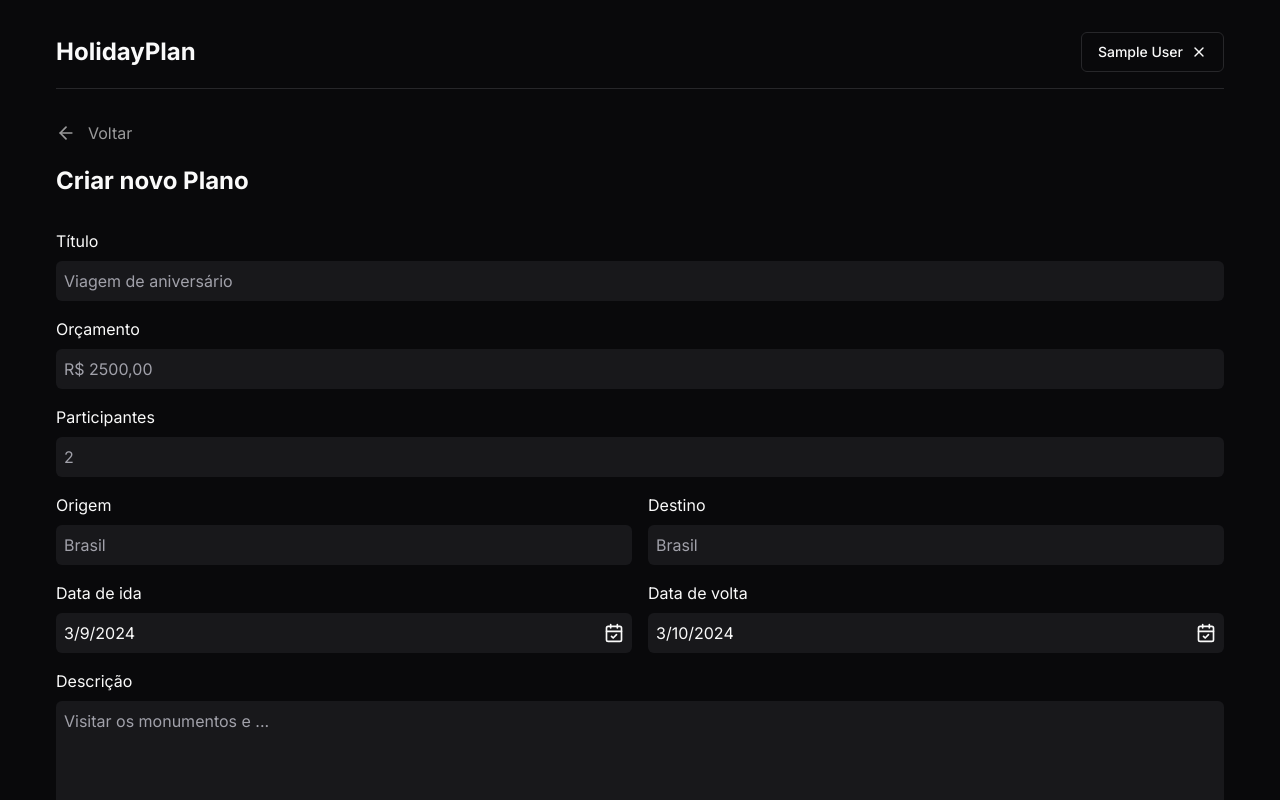
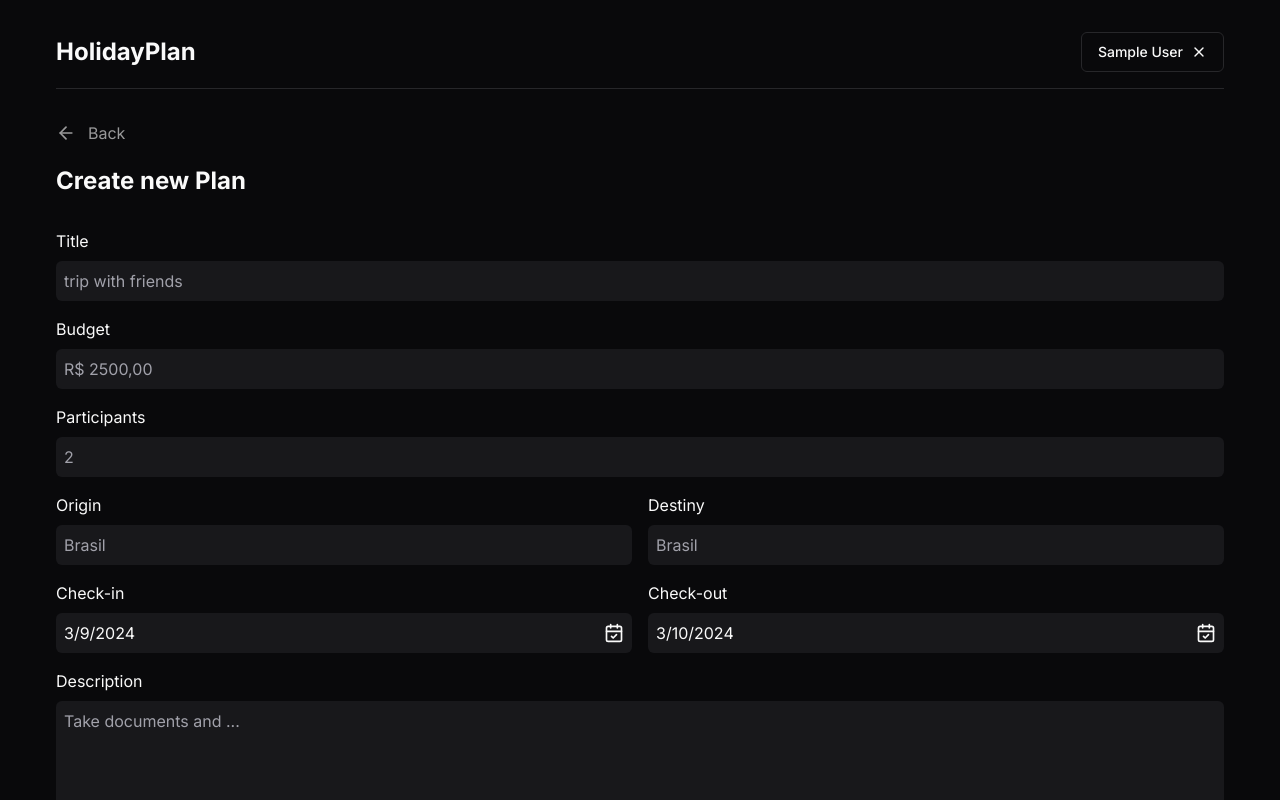
Before and after one commit to MatheusAltrao/HolidayPlan, a Next.js app: page /newplan in a window 1280 px wide. Shown: the top 800 px of the page. Built offline with nearby package versions, Linux system fonts and the light colour scheme; no server answers; sample sign-in values are in the browser's storage.

Commit message:
fix: change portuguese to english text

```diff
--- a/src/app/createpdf/[id]/page.tsx
+++ b/src/app/createpdf/[id]/page.tsx
@@ -35,8 +35,6 @@ interface PdfComponentProps {
 const PdfComponent = ({ params }: PdfComponentProps) => {
     const [data, setData] = useState<PlanProps>();
     const [isPdfLoading, setIsPdfLoading] = useState(false);
-
-    console.log(params.id);
 
     useEffect(() => {
         const fetchData = async () => {
@@ -102,7 +100,7 @@ const PdfComponent = ({ params }: PdfComponentProps) => {
                             <div className=' flex items-center justify-between '>
                                 <div className='flex items-center  gap-1    rounded-md '>
                                     <h2 className=' text-green-600 font-semibold text-lg '>
-                                        Orçamento:
+                                        Budget:
                                     </h2>
 
                                     <div>
@@ -123,13 +121,13 @@ const PdfComponent = ({ params }: PdfComponentProps) => {
 
                             <div className='grid grid-cols-1 lg:grid-cols-[1fr_1fr_1fr_110px_110px] gap-8 lg:gap-2'>
                                 <div className='space-y-1'>
-                                    <p className='font-semibold text-zinc-600 text-sm'>Origem</p>
+                                    <p className='font-semibold text-zinc-600 text-sm'>Origin</p>
                                     <div className='  text-zinc-950'>
                                         <Skeleton content={data?.origin} />
                                     </div>
                                 </div>
                                 <div className='space-y-1'>
-                                    <p className='font-semibold text-zinc-600 text-sm'>Destino</p>
+                                    <p className='font-semibold text-zinc-600 text-sm'>Destiny</p>
                                     <div className='  text-zinc-950'>
                                         {' '}
                                         <Skeleton content={data?.destiny} />
@@ -138,24 +136,20 @@ const PdfComponent = ({ params }: PdfComponentProps) => {
 
                                 <div className='space-y-1'>
                                     <p className='font-semibold text-zinc-600 text-sm'>
-                                        Participantes
+                                        Participants
                                     </p>
                                     <div className='  text-zinc-950'>
                                         <Skeleton content={data?.participants} />
                                     </div>
                                 </div>
                                 <div className='space-y-1'>
-                                    <p className='font-semibold text-zinc-600 text-sm'>
-                                        Data de ida
-                                    </p>
+                                    <p className='font-semibold text-zinc-600 text-sm'>Check-in</p>
                                     <div className='  text-zinc-950'>
                                         <Skeleton content={data?.startDate} />
                                     </div>
                                 </div>
                                 <div className='space-y-1'>
-                                    <p className='font-semibold text-zinc-600 text-sm'>
-                                        Data de volta
-                                    </p>
+                                    <p className='font-semibold text-zinc-600 text-sm'>Check-out</p>
                                     <div className='  text-zinc-950'>
                                         {' '}
                                         <Skeleton content={data?.endDate} />
@@ -164,7 +158,9 @@ const PdfComponent = ({ params }: PdfComponentProps) => {
                             </div>
 
                             <div className='flex  flex-col gap-2'>
-                                <h2 className='font-semibold text-2xl text-zinc-900'>Descrição</h2>
+                                <h2 className='font-semibold text-2xl text-zinc-900'>
+                                    Description
+                                </h2>
                                 <div className='text-zinc-500'>
                                     <Skeleton content={data?.description} />
                                 </div>
--- a/src/app/editplan/components/UpdatePlanForm.tsx
+++ b/src/app/editplan/components/UpdatePlanForm.tsx
@@ -106,7 +106,7 @@ const UpdatePlanForm = ({ userId, plan }: UpdatePlanFormProps) => {
             <div className='gap-4 grid grid-cols-2 w-full'>
                 <div className='space-y-2 w-full col-span-2'>
                     <label>
-                        <p>Título</p>
+                        <p>Title</p>
                     </label>
 
                     <Input
@@ -119,7 +119,7 @@ const UpdatePlanForm = ({ userId, plan }: UpdatePlanFormProps) => {
                 </div>
                 <div className='space-y-2 w-full col-span-2'>
                     <label>
-                        <p>Orçamento</p>
+                        <p>Budget</p>
                     </label>
 
                     <Input
@@ -132,7 +132,7 @@ const UpdatePlanForm = ({ userId, plan }: UpdatePlanFormProps) => {
                 </div>
                 <div className='space-y-2 w-full col-span-2'>
                     <label>
-                        <p>Participantes</p>
+                        <p>Participants</p>
                     </label>
 
                     <Input
@@ -145,7 +145,7 @@ const UpdatePlanForm = ({ userId, plan }: UpdatePlanFormProps) => {
                 </div>
                 <div className='space-y-2 w-full'>
                     <label>
-                        <p>Origem</p>
+                        <p>Origin</p>
                     </label>
 
                     <Input
@@ -158,7 +158,7 @@ const UpdatePlanForm = ({ userId, plan }: UpdatePlanFormProps) => {
                 </div>
                 <div className='space-y-2 w-full'>
                     <label>
-                        <p>Destino</p>
+                        <p>Destiny</p>
                     </label>
 
                     <Input
@@ -171,7 +171,7 @@ const UpdatePlanForm = ({ userId, plan }: UpdatePlanFormProps) => {
                 </div>
                 <div className='space-y-2 w-full'>
                     <label>
-                        <p>Data de ida </p>
+                        <p>Check-in</p>
                     </label>
 
                     <Popover>
@@ -204,7 +204,7 @@ const UpdatePlanForm = ({ userId, plan }: UpdatePlanFormProps) => {
                 </div>{' '}
                 <div className='space-y-2 w-full'>
                     <label>
-                        <p>Data de volta </p>
+                        <p>Check-out</p>
                     </label>
 
                     <Popover>
@@ -238,7 +238,7 @@ const UpdatePlanForm = ({ userId, plan }: UpdatePlanFormProps) => {
                 </div>
                 <div className='space-y-2 w-full col-span-2 '>
                     <label>
-                        <p>Descrição</p>
+                        <p>Description</p>
                     </label>
 
                     <div className='space-y-1 w-full'>
--- a/src/app/newplan/components/NewPlanForm.tsx
+++ b/src/app/newplan/components/NewPlanForm.tsx
@@ -84,20 +84,20 @@ const FormNewPlan = ({ userId }: FormNewPlanProps) => {
             <div className='gap-4 grid grid-cols-2 w-full'>
                 <div className='space-y-2 w-full col-span-2'>
                     <label>
-                        <p>Título</p>
+                        <p>Title</p>
                     </label>
 
                     <Input
                         name='title'
                         type='text'
-                        placeholder='Viagem de aniversário'
+                        placeholder='trip with friends'
                         error={errors.title?.message}
                         register={register}
                     />
                 </div>
                 <div className='space-y-2 w-full col-span-2'>
                     <label>
-                        <p>Orçamento</p>
+                        <p>Budget</p>
                     </label>
 
                     <Input
@@ -110,7 +110,7 @@ const FormNewPlan = ({ userId }: FormNewPlanProps) => {
                 </div>
                 <div className='space-y-2 w-full col-span-2'>
                     <label>
-                        <p>Participantes</p>
+                        <p>Participants</p>
                     </label>
 
                     <Input
@@ -123,7 +123,7 @@ const FormNewPlan = ({ userId }: FormNewPlanProps) => {
                 </div>
                 <div className='space-y-2 w-full'>
                     <label>
-                        <p>Origem</p>
+                        <p>Origin</p>
                     </label>
 
                     <Input
@@ -136,7 +136,7 @@ const FormNewPlan = ({ userId }: FormNewPlanProps) => {
                 </div>
                 <div className='space-y-2 w-full'>
                     <label>
-                        <p>Destino</p>
+                        <p>Destiny</p>
                     </label>
 
                     <Input
@@ -149,7 +149,7 @@ const FormNewPlan = ({ userId }: FormNewPlanProps) => {
                 </div>
                 <div className='space-y-2 w-full'>
                     <label>
-                        <p>Data de ida </p>
+                        <p>Check-in</p>
                     </label>
 
                     <Popover>
@@ -183,7 +183,7 @@ const FormNewPlan = ({ userId }: FormNewPlanProps) => {
                 </div>{' '}
                 <div className='space-y-2 w-full'>
                     <label>
-                        <p>Data de volta </p>
+                        <p>Check-out</p>
                     </label>
 
                     <Popover>
@@ -217,13 +217,13 @@ const FormNewPlan = ({ userId }: FormNewPlanProps) => {
                 </div>
                 <div className='space-y-2 w-full col-span-2 '>
                     <label>
-                        <p>Descrição</p>
+                        <p>Description</p>
                     </label>
 
                     <div className='space-y-1 w-full'>
                         <textarea
                             {...register('description')}
-                            placeholder='Visitar os monumentos e ...'
+                            placeholder='Take documents and ...'
                             className='w-full placeholder:text-zinc-400 bg-zinc-900 focus:outline-none rounded-md p-2 h-[140px] resize-none  '
                         />
 
@@ -249,7 +249,7 @@ const FormNewPlan = ({ userId }: FormNewPlanProps) => {
                 ) : (
                     <div className='flex items-center gap-2'>
                         {' '}
-                        Adicionar Plano <Plane />
+                        Add Plan <Plane />
                     </div>
                 )}
             </Button>
--- a/src/app/newplan/page.tsx
+++ b/src/app/newplan/page.tsx
@@ -18,7 +18,7 @@ const NewPlans = async () => {
                 <div className='space-y-4'>
                     <BackToHome />
                     <div className='flex items-center justify-between'>
-                        <h2 className='title'>Criar novo Plano</h2>
+                        <h2 className='title'>Create new Plan</h2>
                     </div>
                 </div>
 
--- a/src/app/page.tsx
+++ b/src/app/page.tsx
@@ -6,8 +6,10 @@ export default function Home() {
         <main className=' flex items-center justify-center text-center flex-col flex-1 h-full gap-8 overflow-hidden '>
             <div className='-mt-20 flex flex-col gap-4'>
                 <div>
-                    <h1 className='text-2xl font-bold text-blue-600'>Planeja-se com HolidayPlan</h1>
-                    <p className='text-base text-zinc-400'>Organize suas férias com HolidayPlan.</p>
+                    <h1 className='text-2xl font-bold text-blue-600'>Plans with HolidayPlan</h1>
+                    <p className='text-base text-zinc-400'>
+                        Organize your vacation with HolidayPlan..
+                    </p>
                 </div>
             </div>
 
--- a/src/app/plans/[id]/page.tsx
+++ b/src/app/plans/[id]/page.tsx
@@ -42,7 +42,7 @@ const GetPlanById = async ({ params }: GetplanByIdProps) => {
                                     className='gap-2  font-bold  border-none bg-red-600 hover:bg-red-700'
                                     variant={'outline'}
                                 >
-                                    Gerar PDF <StickyNote size={18} />
+                                    Generate PDF <StickyNote size={18} />
                                 </Button>
                             </Link>
 
@@ -51,7 +51,7 @@ const GetPlanById = async ({ params }: GetplanByIdProps) => {
                                     className='gap-2  font-bold  border-none bg-blue-600 hover:bg-blue-700'
                                     variant={'outline'}
                                 >
-                                    Editar <Pen size={18} />
+                                    Edit <Pen size={18} />
                                 </Button>
                             </Link>
                         </div>
@@ -62,8 +62,8 @@ const GetPlanById = async ({ params }: GetplanByIdProps) => {
                         className='p-8   rounded-lg bg-zinc-100   flex flex-col gap-8'
                     >
                         <div className=' flex items-center justify-between '>
-                            <div className='flex items-center  gap-1   px-2 py-1 rounded-md '>
-                                <h2 className='text-zinc-900 font-semibold text-lg '>Orçamento:</h2>
+                            <div className='flex items-center  gap-1 rounded-md '>
+                                <h2 className='text-zinc-900 font-semibold text-lg '>Budget:</h2>
 
                                 <p className=' inline-block rounded-md  bg-green-400 p-1 text-zinc-950 '>
                                     {' '}
@@ -77,32 +77,32 @@ const GetPlanById = async ({ params }: GetplanByIdProps) => {
 
                         <div className='grid grid-cols-1 lg:grid-cols-[1fr_1fr_1fr_110px_110px] gap-2'>
                             <div className='space-y-1'>
-                                <p className='font-semibold text-zinc-600 text-sm'>Origem</p>
+                                <p className='font-semibold text-zinc-600 text-sm'>Origin</p>
+                                <div className=' rounded-md p-2 h-10 border-zinc-400 border text-zinc-950'>
+                                    {plan?.origin}
+                                </div>
+                            </div>
+                            <div className='space-y-1'>
+                                <p className='font-semibold text-zinc-600 text-sm'>Destiny</p>
                                 <div className=' rounded-md p-2 h-10 border-zinc-400 border text-zinc-950'>
                                     {plan?.destiny}
                                 </div>
                             </div>
-                            <div className='space-y-1'>
-                                <p className='font-semibold text-zinc-600 text-sm'>Destino</p>
-                                <div className=' rounded-md p-2 h-10 border-zinc-400 border text-zinc-950'>
-                                    {plan?.origin}
-                                </div>
-                            </div>
 
                             <div className='space-y-1'>
-                                <p className='font-semibold text-zinc-600 text-sm'>Participantes</p>
+                                <p className='font-semibold text-zinc-600 text-sm'>Participants</p>
                                 <div className=' rounded-md p-2 h-10 border-zinc-400 border text-zinc-950'>
                                     {plan?.participants}
                                 </div>
                             </div>
                             <div className='space-y-1'>
-                                <p className='font-semibold text-zinc-600 text-sm'>Data de ida</p>
+                                <p className='font-semibold text-zinc-600 text-sm'>Check-in</p>
                                 <div className=' rounded-md p-2 h-10 border-zinc-400 border text-zinc-950'>
                                     {plan?.startDate}
                                 </div>
                             </div>
                             <div className='space-y-1'>
-                                <p className='font-semibold text-zinc-600 text-sm'>Data de volta</p>
+                                <p className='font-semibold text-zinc-600 text-sm'>Check-out</p>
                                 <div className=' rounded-md p-2 h-10 border-zinc-400 border text-zinc-950'>
                                     {plan?.endDate}
                                 </div>
@@ -110,7 +110,7 @@ const GetPlanById = async ({ params }: GetplanByIdProps) => {
                         </div>
 
                         <div className='flex  flex-col gap-2'>
-                            <h2 className='font-semibold text-2xl text-zinc-900'>Descrição</h2>
+                            <h2 className='font-semibold text-2xl text-zinc-900'>Description</h2>
                             <p className=' text-zinc-600 '>{plan?.description}.</p>
                         </div>
                     </div>
--- a/src/app/plans/components/card/Card.tsx
+++ b/src/app/plans/components/card/Card.tsx
@@ -22,7 +22,7 @@ const Card = ({ plan }: CardProps) => {
                 <div className='flex items-center gap-2 ml-auto'>
                     <Link href={`/plans/${plan.id}`}>
                         <Button
-                            title='Ver plano'
+                            title='See plan'
                             className='hover:text-blue-600'
                             size={'icon'}
                             variant={'outline'}
--- a/src/app/plans/page.tsx
+++ b/src/app/plans/page.tsx
@@ -25,13 +25,14 @@ const Plans = async () => {
         <ContainerDiv>
             <div className='space-y-8'>
                 <div className='flex items-center justify-between'>
-                    <h2 className='title'>Seus Planos</h2>
+                    <h2 className='title'>Your Plans</h2>
                     <Link href={'/newplan'}>
                         <Button
                             className='gap-2  font-bold  border-none bg-blue-600 hover:bg-blue-700'
                             variant={'outline'}
                         >
-                            Adicionar Plano <Plus size={20} />
+                            Add Plan
+                            <Plus size={20} />
                         </Button>
                     </Link>
                 </div>
@@ -41,14 +42,15 @@ const Plans = async () => {
 
                 {plans.length == 0 && (
                     <p className='text-center text-zinc-400'>
-                        Você não tem nenhum plano cadastrada, clique{' '}
+                        You do not have any registered plan, click
                         <Link
                             className='text-blue-500 underline underline-offset-4'
                             href={'/newplan'}
                         >
-                            aqui
-                        </Link>{' '}
-                        para cadastrar a sua primeira Plano.
+                            {' '}
+                            here{' '}
+                        </Link>
+                        to register your first plan.
                     </p>
                 )}
             </div>
--- a/src/components/backToHome/BackToHome.tsx
+++ b/src/components/backToHome/BackToHome.tsx
@@ -8,7 +8,7 @@ const BackToHome = () => {
                 href={'/plans'}
                 className='flex items-center gap-3 opacity-60 hover:opacity-100 transition-opacity'
             >
-                <ArrowLeft size={20} /> <span>Voltar</span>
+                <ArrowLeft size={20} /> <span>Back</span>
             </Link>
         </div>
     );
--- a/src/components/header/Header.tsx
+++ b/src/components/header/Header.tsx
@@ -8,7 +8,6 @@ import { usePathname, useRouter } from 'next/navigation';
 
 const Header = () => {
     const { status, data } = useSession();
-    const router = useRouter();
 
     async function handleSignIn() {
         await signIn('google');
@@ -38,7 +37,7 @@ const Header = () => {
                                     className='gap-2  font-bold  border-none bg-blue-600 hover:bg-blue-700'
                                     variant={'outline'}
                                 >
-                                    Ver Planos <Plus size={20} />
+                                    Plans <Plus size={20} />
                                 </Button>
                             </Link>
                             <Button onClick={handleSignOut} className='gap-2' variant={'outline'}>
@@ -50,7 +49,7 @@ const Header = () => {
 
                 {status == 'unauthenticated' && (
                     <Button onClick={handleSignIn} className=' gap-2' variant={'outline'}>
-                        Entrar com Google <Lock className='-mt-1' size={16} />
+                        Sign in with Google <Lock className='-mt-1' size={16} />
                     </Button>
                 )}
 
```
Also changed, not shown: src/app/editplan/[id]/page.tsx (+9 -6 lines), src/app/plans/components/card/DialogToDeletePlan.tsx (+8 -9 lines).
